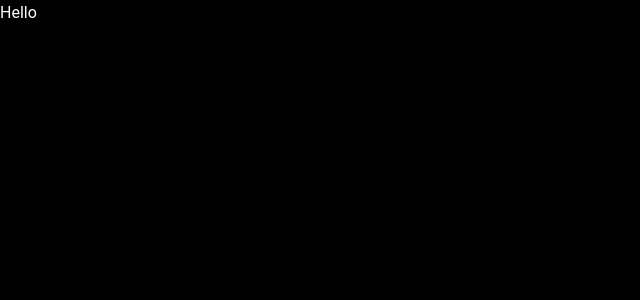
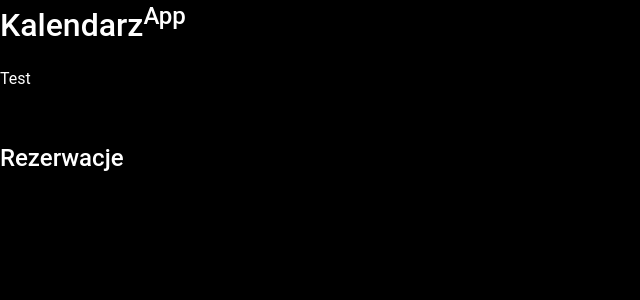
Before and after one commit to Terminatt/kalendarz-app, a React (Create React App) app in the folder front/: page / in a window 1280 px wide. Shown: the top 300 px of the page, without its empty margins (0-640 px from the left). Built offline with nearby package versions, Linux system fonts and the light colour scheme.

Commit message:
fix unable to resolve problem

```diff
--- a/front/src/App.tsx
+++ b/front/src/App.tsx
@@ -1,11 +1,12 @@
+import Sidebar from '@components/sidebar/Sidebar';
 import React from 'react';
 
 import './App.less';
 
 const App: React.FC = () => (
-  <div className="App">
-    Hello
-  </div>
+    <div className="App">
+        <Sidebar />
+    </div>
 );
 
 export default App;
--- /dev/null
+++ b/front/src/components/sidebar/Sidebar.tsx
@@ -0,0 +1,29 @@
+import React, { useState } from 'react';
+import { Divider } from 'antd';
+
+import './Sidebar.less';
+
+const Sidebar: React.FC = () => {
+    const [isLogged, setIsLogged] = useState<boolean>(false);
+    return (
+        <div>
+            <header>
+                <h1>
+                    Kalendarz
+                    <sup>App</sup>
+                </h1>
+            </header>
+            {isLogged ? (
+                <span>Nawigacja dostępna po zalogowaniu</span>
+            ) : (
+                <nav>Test</nav>
+            )}
+            <Divider />
+            <div>
+                <h2>Rezerwacje</h2>
+            </div>
+        </div>
+    );
+};
+
+export default Sidebar;
--- a/front/src/reportWebVitals.ts
+++ b/front/src/reportWebVitals.ts
@@ -1,6 +1,6 @@
 import { ReportHandler } from 'web-vitals';
 
-const reportWebVitals = (onPerfEntry?: ReportHandler) => {
+const reportWebVitals = (onPerfEntry?: ReportHandler): void => {
     if (onPerfEntry && onPerfEntry instanceof Function) {
         import('web-vitals').then(({
             getCLS, getFID, getFCP, getLCP, getTTFB,
--- a/front/src/store/index.ts
+++ b/front/src/store/index.ts
@@ -2,11 +2,11 @@ import { combineReducers, configureStore } from '@reduxjs/toolkit';
 import { userReducer } from './user/reducer';
 
 const rootReducer = combineReducers({
-  user: userReducer,
+    user: userReducer,
 });
 
 export const store = configureStore({
-  reducer: rootReducer,
+    reducer: rootReducer,
 });
 
 export type RootState = ReturnType<typeof rootReducer>
```
Also changed, not shown: front/src/store/user/reducer.ts (+5 -5 lines), package.json (added, +8 -0 lines), front/.eslintrc.json, front/src/components/sidebar/Sidebar.less (added), front/src/index.tsx (indentation only), 1 other file (tests, documents, lock files or other folders). Lines whose indentation alone changed are shown as unchanged.
